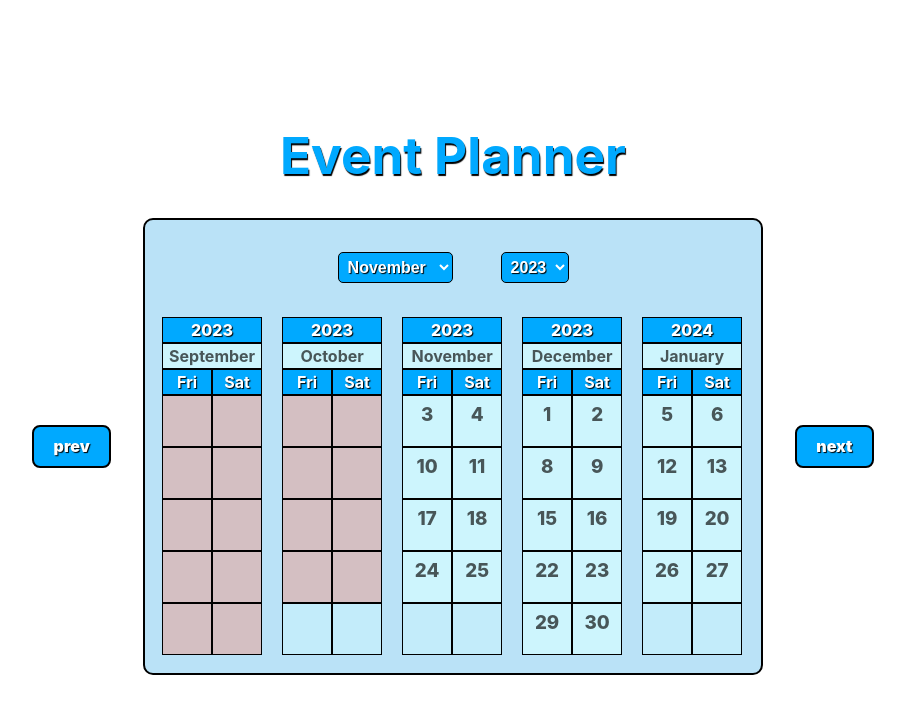
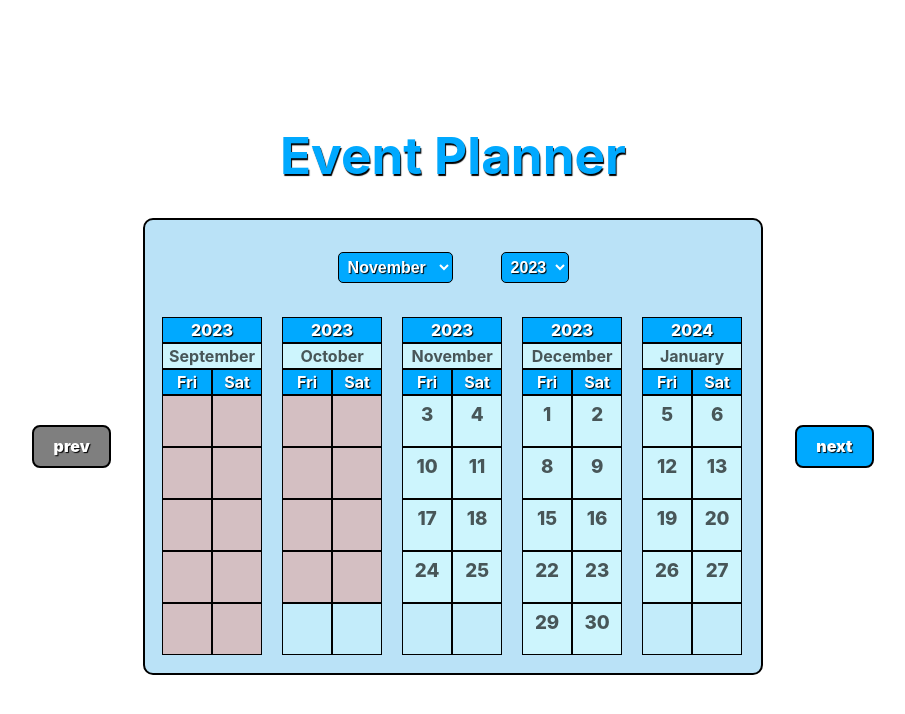
Before and after one commit to TobyVB/weekendCalendar, a React (Vite) app: page / in a window 1280 px wide. Shown: the top 714 px of the page, without its empty margins (187-1092 px from the left). Built offline with nearby package versions, Linux system fonts and the light colour scheme.

Commit message:
disable buttons when scroll to ends

```diff
--- a/src/App.css
+++ b/src/App.css
@@ -3,6 +3,9 @@
   margin: 0 auto;
   padding: 2rem;
   text-align: center;
+}
+button:disabled {
+  background-color: rgba(0, 0, 0, 0.5);
 }
 
 .slideMonth {
--- a/src/components/Calendar.jsx
+++ b/src/components/Calendar.jsx
@@ -227,7 +227,18 @@ export default function Calendar() {
           justifyContent: "space-around",
         }}
       >
-        <button className="iterate-month" onClick={() => scanMonth(-1)}>
+        <button
+          disabled={
+            animatingReverse
+              ? true
+              : currentDate.toLocaleDateString() ===
+                presentDate.toLocaleDateString()
+              ? true
+              : false
+          }
+          className="iterate-month"
+          onClick={() => scanMonth(-1)}
+        >
           prev
         </button>
         <div className="container">
@@ -321,15 +332,41 @@ export default function Calendar() {
           </div>
         </div>
 
-        <button className="iterate-month" onClick={() => scanMonth(+1)}>
+        <button
+          disabled={
+            animating
+              ? true
+              : currentDate.getMonth() === 11 &&
+                currentDate.getFullYear() === presentDate.getFullYear() + 3
+              ? true
+              : false
+          }
+          className="iterate-month"
+          onClick={() => scanMonth(+1)}
+        >
           next
         </button>
       </div>
       <div style={{ margin: "2em" }}>
-        <button className="iterate-month-sm" onClick={() => scanMonth(-1)}>
+        <button
+          disabled={
+            animatingReverse
+              ? true
+              : currentDate.toLocaleDateString() ===
+                presentDate.toLocaleDateString()
+              ? true
+              : false
+          }
+          className="iterate-month-sm"
+          onClick={() => scanMonth(-1)}
+        >
           prev
         </button>
-        <button className="iterate-month-sm" onClick={() => scanMonth(+1)}>
+        <button
+          disabled={animating ? true : false}
+          className="iterate-month-sm"
+          onClick={() => scanMonth(+1)}
+        >
           next
         </button>
       </div>
```
